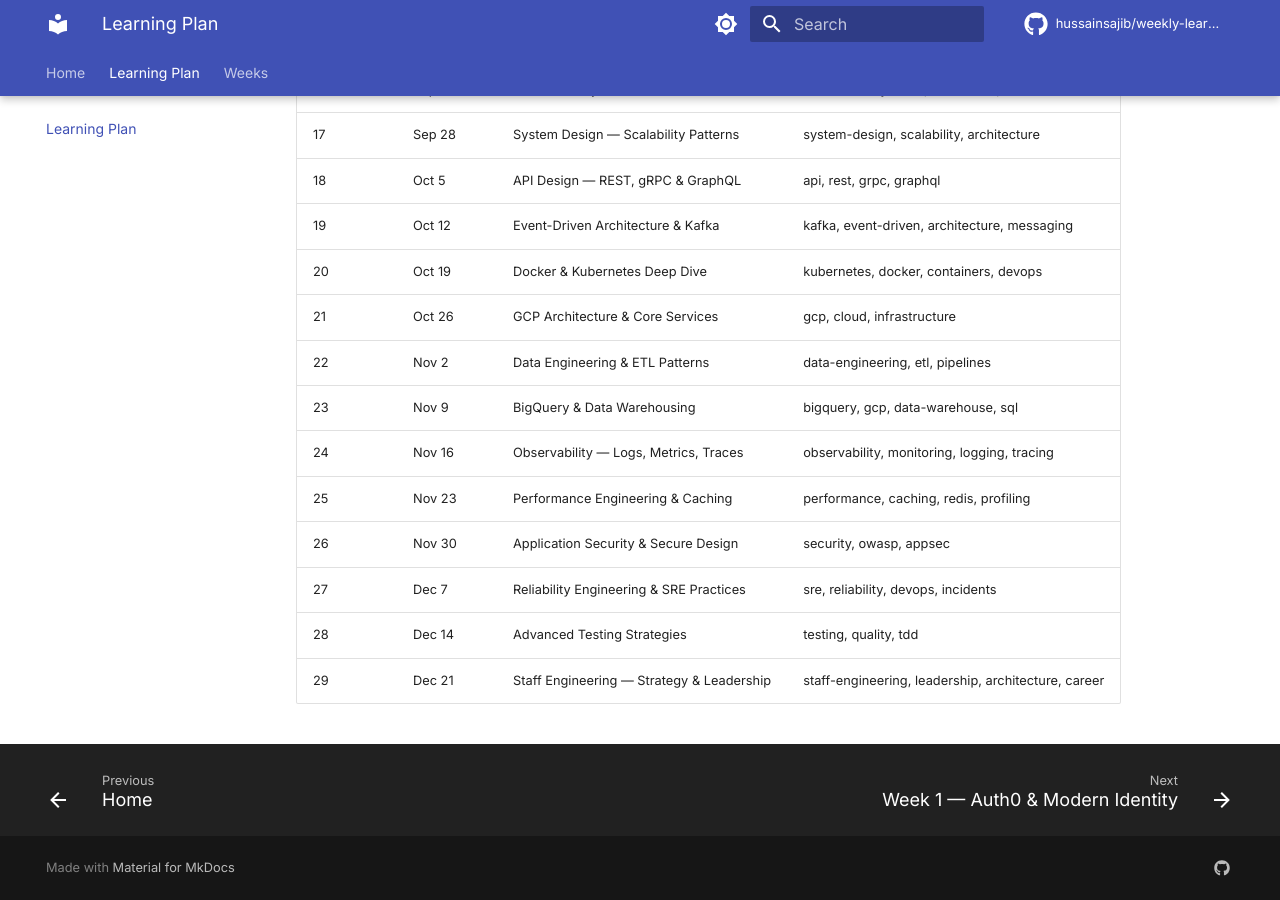
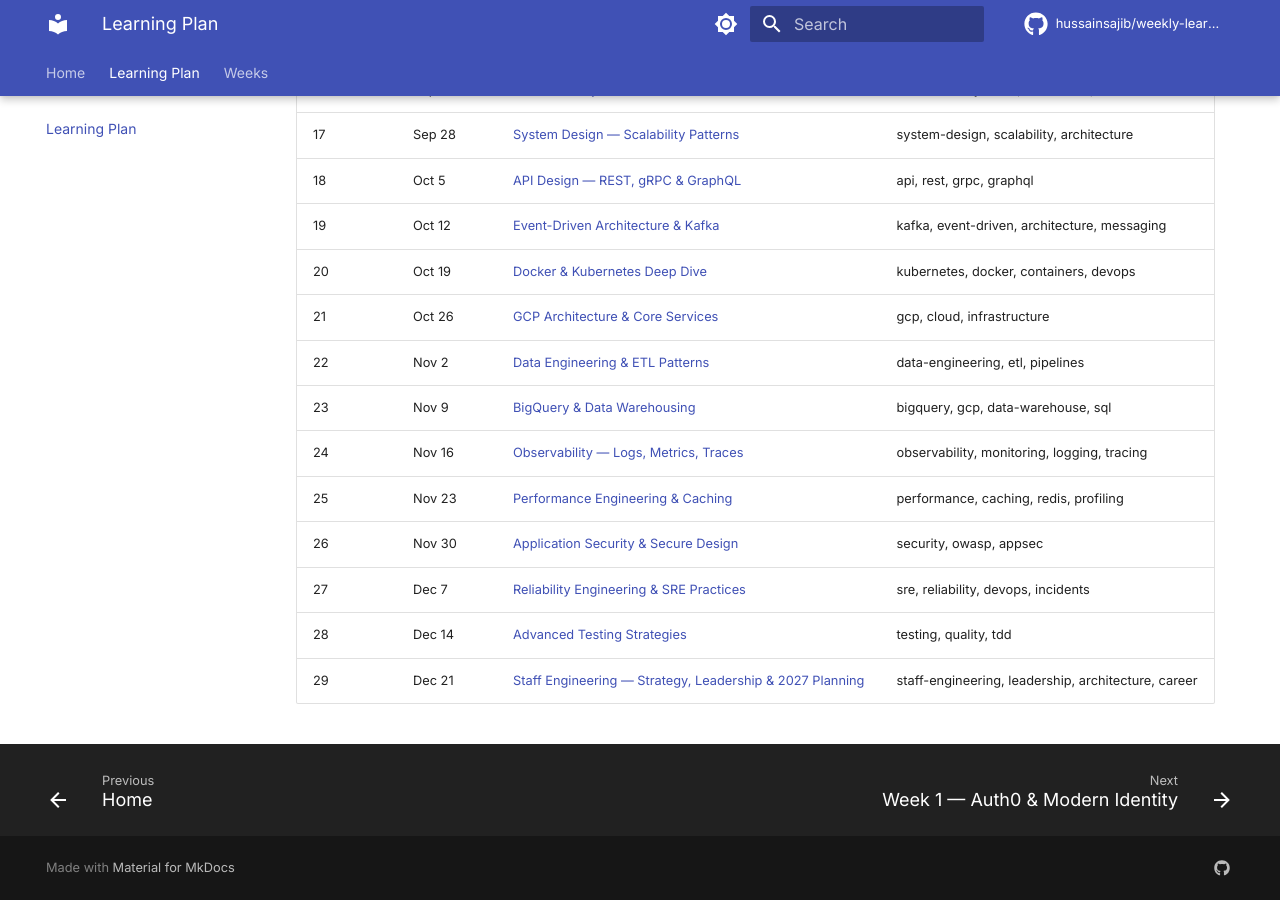
Before and after one commit to hussainsajib/weekly-learning, an MkDocs documentation site: the page built from docs/plan.md, in a window 1280 px wide and 900 px high, scrolled down 930 px. Built offline with MkDocs 1.6.1 and Material for MkDocs 9.7.7, drawn with Linux system fonts in a browser that asks for light colours; comment, search, counter and statistics services are not loaded.

Commit message:
Link all 29 topics on the plan page

```diff
--- a/docs/plan.md
+++ b/docs/plan.md
@@ -5,31 +5,31 @@
 | # | Week of | Topic | Tags |
 |---|---------|-------|------|
 | 1 | Jun 8 | [Auth0 & Modern Identity](weeks/week-01-auth0-modern-identity.md) | auth, security, identity |
-| 2 | Jun 15 | OAuth 2.0 & OIDC Deep Dive | auth, security, oauth |
-| 3 | Jun 22 | LLM Fundamentals | ai, llm, ml |
-| 4 | Jun 29 | Prompt Engineering & LLM Patterns | ai, llm, prompting |
-| 5 | Jul 6 | Claude API & Building AI Features | ai, llm, claude, api |
-| 6 | Jul 13 | RAG & Vector Databases | ai, rag, databases, vectors |
-| 7 | Jul 20 | AI Agents, Tool Use & MCP | ai, agents, mcp, tools |
-| 8 | Jul 27 | Salesforce Platform for Developers | salesforce, apex, platform |
-| 9 | Aug 3 | Apex Deep Dive | salesforce, apex, triggers |
-| 10 | Aug 10 | Salesforce Integration Patterns | salesforce, integration, api |
-| 11 | Aug 17 | Salesforce Data Model & SOQL Mastery | salesforce, soql, data-model |
-| 12 | Aug 24 | Advanced Python — Internals & CPython | python, cpython, performance |
-| 13 | Aug 31 | Advanced Python — Concurrency | python, async, concurrency |
-| 14 | Sep 7 | PostgreSQL Internals | postgresql, databases, internals |
-| 15 | Sep 14 | Database Indexing & Query Optimization | postgresql, databases, performance, indexing |
-| 16 | Sep 21 | Distributed Systems Fundamentals | distributed-systems, consensus, architecture |
-| 17 | Sep 28 | System Design — Scalability Patterns | system-design, scalability, architecture |
-| 18 | Oct 5 | API Design — REST, gRPC & GraphQL | api, rest, grpc, graphql |
-| 19 | Oct 12 | Event-Driven Architecture & Kafka | kafka, event-driven, architecture, messaging |
-| 20 | Oct 19 | Docker & Kubernetes Deep Dive | kubernetes, docker, containers, devops |
-| 21 | Oct 26 | GCP Architecture & Core Services | gcp, cloud, infrastructure |
-| 22 | Nov 2 | Data Engineering & ETL Patterns | data-engineering, etl, pipelines |
-| 23 | Nov 9 | BigQuery & Data Warehousing | bigquery, gcp, data-warehouse, sql |
-| 24 | Nov 16 | Observability — Logs, Metrics, Traces | observability, monitoring, logging, tracing |
-| 25 | Nov 23 | Performance Engineering & Caching | performance, caching, redis, profiling |
-| 26 | Nov 30 | Application Security & Secure Design | security, owasp, appsec |
-| 27 | Dec 7 | Reliability Engineering & SRE Practices | sre, reliability, devops, incidents |
-| 28 | Dec 14 | Advanced Testing Strategies | testing, quality, tdd |
-| 29 | Dec 21 | Staff Engineering — Strategy & Leadership | staff-engineering, leadership, architecture, career |
+| 2 | Jun 15 | [OAuth 2.0 & OIDC Deep Dive](weeks/week-02-oauth2-oidc.md) | auth, security, oauth |
+| 3 | Jun 22 | [LLM Fundamentals](weeks/week-03-llm-fundamentals.md) | ai, llm, ml |
+| 4 | Jun 29 | [Prompt Engineering & LLM Patterns](weeks/week-04-prompt-engineering.md) | ai, llm, prompting |
+| 5 | Jul 6 | [Claude API & Building AI Features](weeks/week-05-claude-api-ai-features.md) | ai, llm, claude, api |
+| 6 | Jul 13 | [RAG & Vector Databases](weeks/week-06-rag-vector-databases.md) | ai, rag, databases, vectors |
+| 7 | Jul 20 | [AI Agents, Tool Use & MCP](weeks/week-07-ai-agents-tool-use-mcp.md) | ai, agents, mcp, tools |
+| 8 | Jul 27 | [Salesforce Platform for Developers](weeks/week-08-salesforce-platform.md) | salesforce, apex, platform |
+| 9 | Aug 3 | [Apex Deep Dive](weeks/week-09-apex-deep-dive.md) | salesforce, apex, triggers |
+| 10 | Aug 10 | [Salesforce Integration Patterns](weeks/week-10-salesforce-integration.md) | salesforce, integration, api |
+| 11 | Aug 17 | [Salesforce Data Model & SOQL Mastery](weeks/week-11-salesforce-data-model-soql.md) | salesforce, soql, data-model |
+| 12 | Aug 24 | [Advanced Python — Internals & CPython](weeks/week-12-advanced-python-internals.md) | python, cpython, performance |
+| 13 | Aug 31 | [Advanced Python — Concurrency](weeks/week-13-advanced-python-concurrency.md) | python, async, concurrency |
+| 14 | Sep 7 | [PostgreSQL Internals](weeks/week-14-postgresql-internals.md) | postgresql, databases, internals |
+| 15 | Sep 14 | [Database Indexing & Query Optimization](weeks/week-15-database-indexing-optimization.md) | postgresql, databases, performance, indexing |
+| 16 | Sep 21 | [Distributed Systems Fundamentals](weeks/week-16-distributed-systems.md) | distributed-systems, consensus, architecture |
+| 17 | Sep 28 | [System Design — Scalability Patterns](weeks/week-17-system-design-scalability.md) | system-design, scalability, architecture |
+| 18 | Oct 5 | [API Design — REST, gRPC & GraphQL](weeks/week-18-api-design.md) | api, rest, grpc, graphql |
+| 19 | Oct 12 | [Event-Driven Architecture & Kafka](weeks/week-19-event-driven-kafka.md) | kafka, event-driven, architecture, messaging |
+| 20 | Oct 19 | [Docker & Kubernetes Deep Dive](weeks/week-20-docker-kubernetes.md) | kubernetes, docker, containers, devops |
+| 21 | Oct 26 | [GCP Architecture & Core Services](weeks/week-21-gcp-architecture.md) | gcp, cloud, infrastructure |
+| 22 | Nov 2 | [Data Engineering & ETL Patterns](weeks/week-22-data-engineering-etl.md) | data-engineering, etl, pipelines |
+| 23 | Nov 9 | [BigQuery & Data Warehousing](weeks/week-23-bigquery-data-warehousing.md) | bigquery, gcp, data-warehouse, sql |
+| 24 | Nov 16 | [Observability — Logs, Metrics, Traces](weeks/week-24-observability.md) | observability, monitoring, logging, tracing |
+| 25 | Nov 23 | [Performance Engineering & Caching](weeks/week-25-performance-caching.md) | performance, caching, redis, profiling |
+| 26 | Nov 30 | [Application Security & Secure Design](weeks/week-26-application-security.md) | security, owasp, appsec |
+| 27 | Dec 7 | [Reliability Engineering & SRE Practices](weeks/week-27-reliability-sre.md) | sre, reliability, devops, incidents |
+| 28 | Dec 14 | [Advanced Testing Strategies](weeks/week-28-advanced-testing.md) | testing, quality, tdd |
+| 29 | Dec 21 | [Staff Engineering — Strategy, Leadership & 2027 Planning](weeks/week-29-staff-engineering-leadership.md) | staff-engineering, leadership, architecture, career |
```
